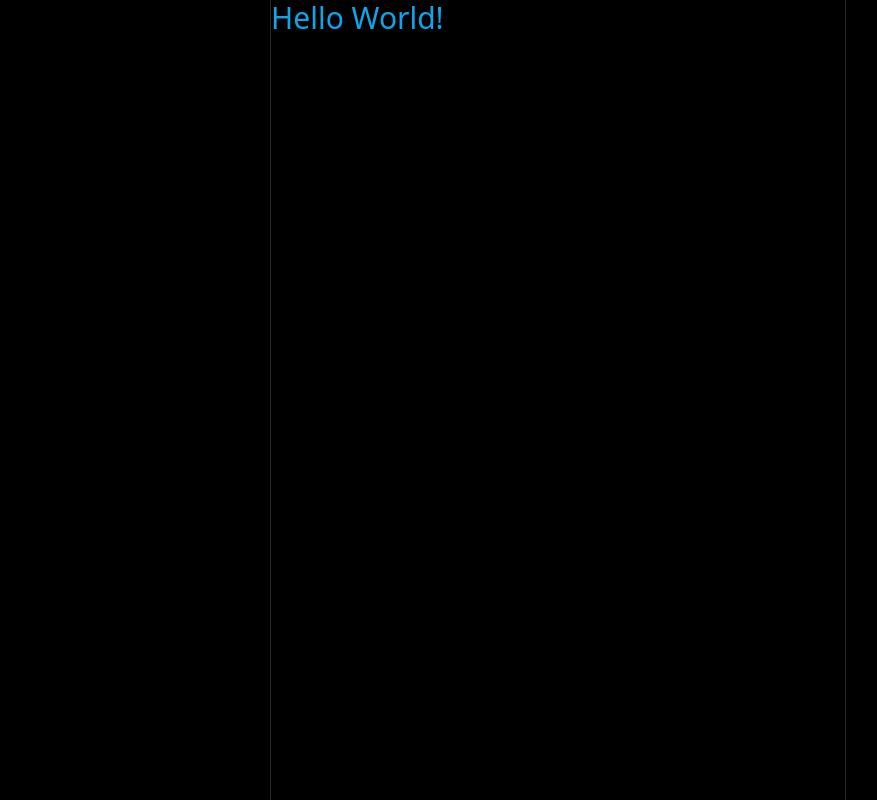
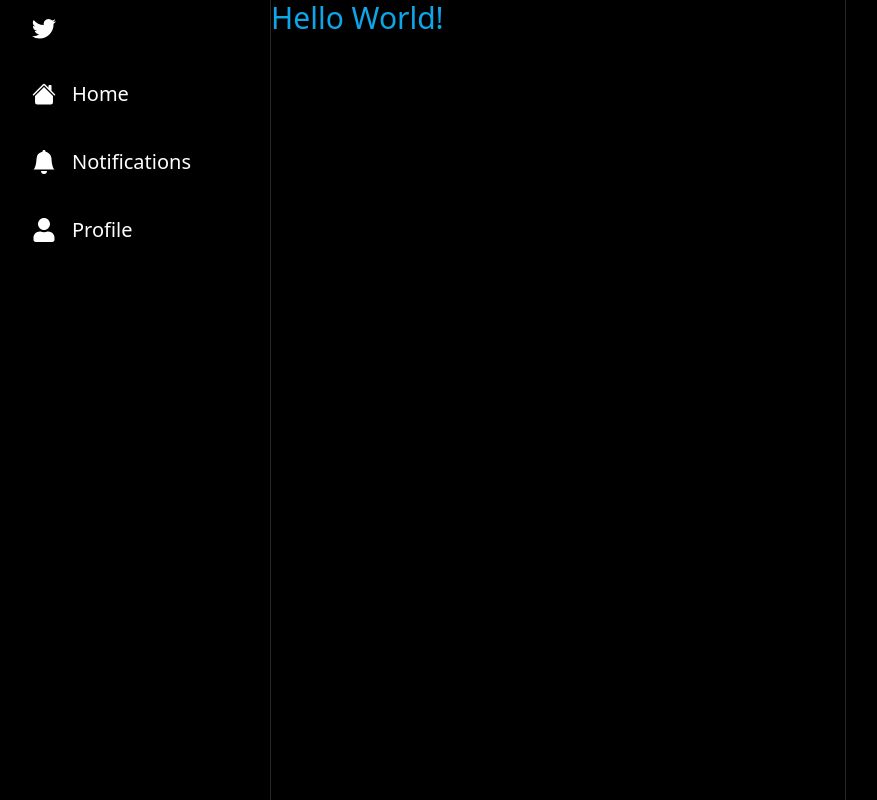
Before and after one commit to jeandre-visser/next-twitter-clone, a Next.js app: page / in a window 1280 px wide. Shown: the whole page, without its empty margins (82-959 px from the left). Built offline with nearby package versions, Linux system fonts and the light colour scheme.

Commit message:
Sidebar and sidebar items

```diff
--- a/components/layout/Sidebar.tsx
+++ b/components/layout/Sidebar.tsx
@@ -1,7 +1,44 @@
 import React from 'react';
+import { BsBellFill, BsHouseFill } from 'react-icons/bs';
+import { FaUser } from 'react-icons/fa';
+import SidebarLogo from './SidebarLogo';
+import SidebarItem from './SidebarItem';
 
 const Sidebar = () => {
-  return <div></div>;
+  const items = [
+    {
+      label: 'Home',
+      href: '/',
+      icon: BsHouseFill,
+    },
+    {
+      label: 'Notifications',
+      href: '/notifications',
+      icon: BsBellFill,
+    },
+    {
+      label: 'Profile',
+      href: '/users/123',
+      icon: FaUser,
+    },
+  ];
+  return (
+    <div className='col-span-1 h-full pr-4 md:pr-6'>
+      <div className='flex flex-col items-end'>
+        <div className='space-y-2 lg:w-[230px]'>
+          <SidebarLogo />
+          {items.map((item) => (
+            <SidebarItem
+              key={item.href}
+              href={item.href}
+              label={item.label}
+              icon={item.icon}
+            />
+          ))}
+        </div>
+      </div>
+    </div>
+  );
 };
 
 export default Sidebar;
--- /dev/null
+++ b/components/layout/SidebarItem.tsx
@@ -0,0 +1,36 @@
+import React from 'react';
+import { IconType } from 'react-icons';
+
+interface SidebarItemProps {
+  href?: string;
+  label: string;
+  icon: IconType;
+  onClick?: () => void;
+}
+
+const SidebarItem: React.FC<SidebarItemProps> = ({
+  href,
+  label,
+  icon: Icon,
+  onClick,
+}) => {
+  return (
+    <div className='flex flex-row items-center'>
+      <div
+        className='relative rounded-full h-14 w-14 flex items-center justify-center
+        hover:bg-slate-300
+        hover:bg-opacity-10
+        cursor-pointer
+        lg:hidden'
+      >
+        <Icon size={28} color='white' />
+      </div>
+      <div className='relative hidden lg:flex items-center gap-4 p-4 rounded-full hover:bg-slate-300 hover:bg-opacity-10 cursor-pointer transition'>
+        <Icon size={24} color='white' />
+        <p className='hidden lg:block text-xl text-white'>{label}</p>
+      </div>
+    </div>
+  );
+};
+
+export default SidebarItem;
--- /dev/null
+++ b/components/layout/SidebarLogo.tsx
@@ -0,0 +1,17 @@
+import { useRouter } from 'next/router';
+import React from 'react';
+import { BsTwitter } from 'react-icons/bs';
+
+const SidebarLogo = () => {
+  const router = useRouter();
+  return (
+    <div
+      onClick={() => router.push('/')}
+      className='rounded-full h-14 w-14 p-4 flex items-center justify-center hover:bg-blue-300 hover:bg-opacity-10 cursor-pointer transition'
+    >
+      <BsTwitter size={28} color='white' />
+    </div>
+  );
+};
+
+export default SidebarLogo;
```
